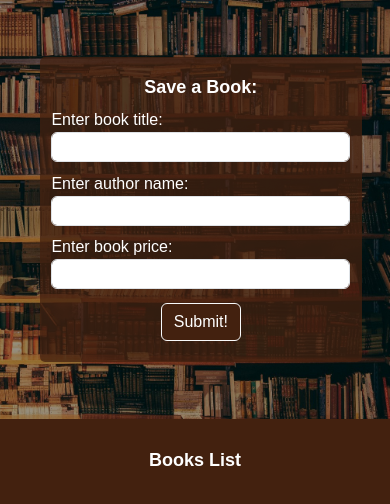
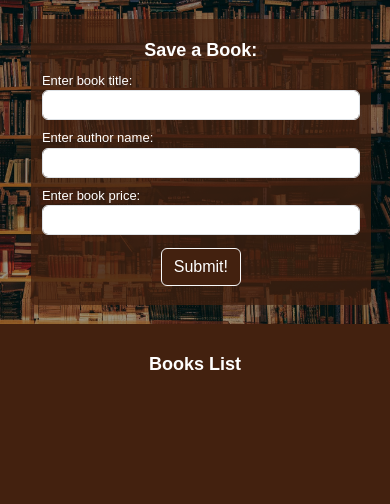
Before and after one commit to mardyweb/mardyweb.github.io, a plain HTML site: page assignment 3/catalog/index.html in a window 390 px wide. Drawn offline with nearby package versions, Linux system fonts and the light colour scheme; no server answers.

Commit message:
Update style3.css

```diff
--- a/assignment 3/catalog/style3.css
+++ b/assignment 3/catalog/style3.css
@@ -145,10 +145,12 @@ h2 {
     }
     #my-form {
         padding: 3% 3%;
-        width: 85%;
-        margin-top: 15%;
-        margin-bottom: 15%;
+        width: 90%;
+        margin-top: 5%;
+        margin-bottom: 5%;
+        font-size: small;
     }
+
     #submitbutton {
         font-size: medium;
         margin-top: 1.5%;
```
